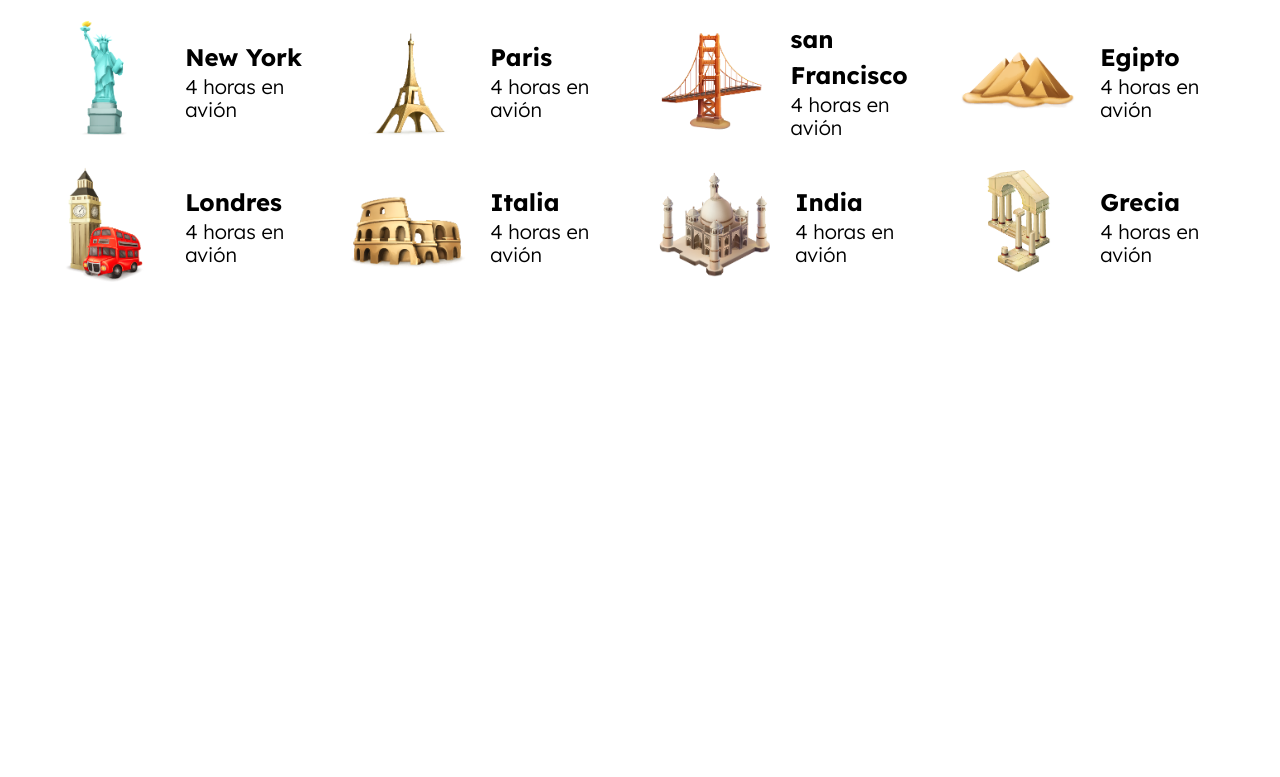
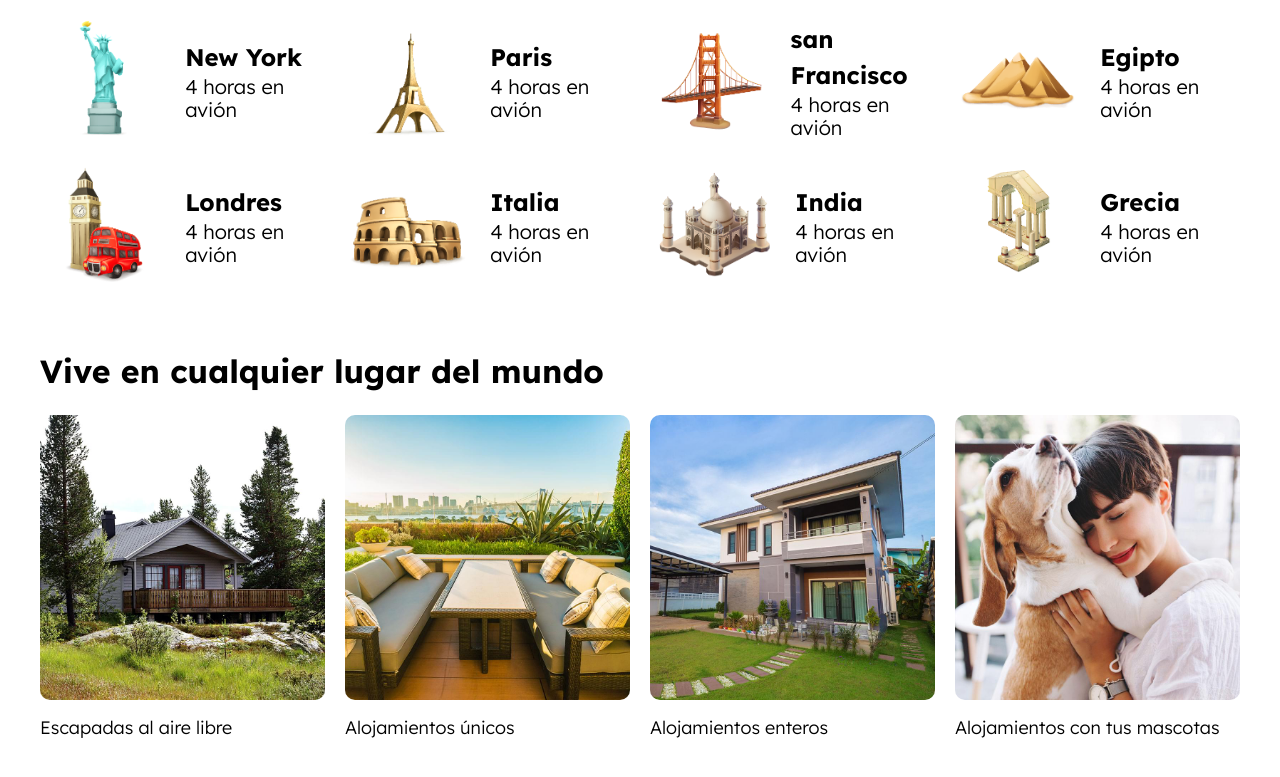
Before and after one commit to RogerCastillo877/book-app-sass-bem, a website: page index.html in a window 1280 px wide. Shown: the part 870-1647 px from the top of the page. Before the commit the page ends 1177 px from the top, so only its background shows below. Drawn offline with Linux system fonts and the light colour scheme.

Commit message:
places section

```diff
--- a/index.html
+++ b/index.html
@@ -130,5 +130,28 @@
       </li>
     </ul>
   </section>
+
+  <section class="places container section">
+    <h2 class="places__heading">Vive en cualquier lugar del mundo</h2>
+
+    <div class="places__grid">
+      <div class="place">
+        <img src="build/img/vive_1.jpg" alt="imagen sección vive" class="place__image">
+        <p class="place__name">Escapadas al aire libre</p>
+      </div>
+      <div class="place">
+        <img src="build/img/vive_2.jpg" alt="imagen sección vive" class="place__image">
+        <p class="place__name">Alojamientos únicos</p>
+      </div>
+      <div class="place">
+        <img src="build/img/vive_3.jpg" alt="imagen sección vive" class="place__image">
+        <p class="place__name">Alojamientos enteros</p>
+      </div>
+      <div class="place">
+        <img src="build/img/vive_4.jpg" alt="imagen sección vive" class="place__image">
+        <p class="place__name">Alojamientos con tus mascotas</p>
+      </div>
+    </div>
+  </section>
 </body>
 </html>
--- a/src/scss/base/_mixins.scss
+++ b/src/scss/base/_mixins.scss
@@ -40,3 +40,13 @@
 	gap: $espaciado;
 	grid-template-columns: repeat($columnas, 1fr);
 }
+
+@mixin scrollX {
+	overflow-y: hidden;
+	overflow-x: scroll;
+	scroll-snap-type: x mandatory;
+
+	> * {
+		scroll-snap-align: center;
+	}
+}
--- a/src/scss/ui/content/_destinations.scss
+++ b/src/scss/ui/content/_destinations.scss
@@ -26,6 +26,4 @@
   &__distance {
     margin: 0;
   }
-  &__distance {
-  }
 }
--- a/src/scss/ui/content/_index.scss
+++ b/src/scss/ui/content/_index.scss
@@ -1 +1,2 @@
 @forward 'destinations';
+@forward 'places';
--- /dev/null
+++ b/src/scss/ui/content/_places.scss
@@ -0,0 +1,28 @@
+@use 'base/variables' as v;
+@use 'base/mixins' as m;
+
+.places {
+
+  &__grid {
+    display: grid;
+    grid-template-columns: repeat(4, 30rem);
+    column-gap: 4rem;
+    @include m.scrollX;
+
+    @include m.tablet {
+      @include m.grid(2, 2rem)
+    }
+    @include m.desktop {
+      @include m.grid(4, 2rem)
+    }
+  }
+}
+
+.place {
+   &__image {
+    border-radius: 1rem;
+  }
+  &__name {
+     font-size: 1.8rem;
+   }
+}
```
Also changed, not shown: build/css/app.css, 1 other file. Lines whose indentation alone changed are shown as unchanged.
